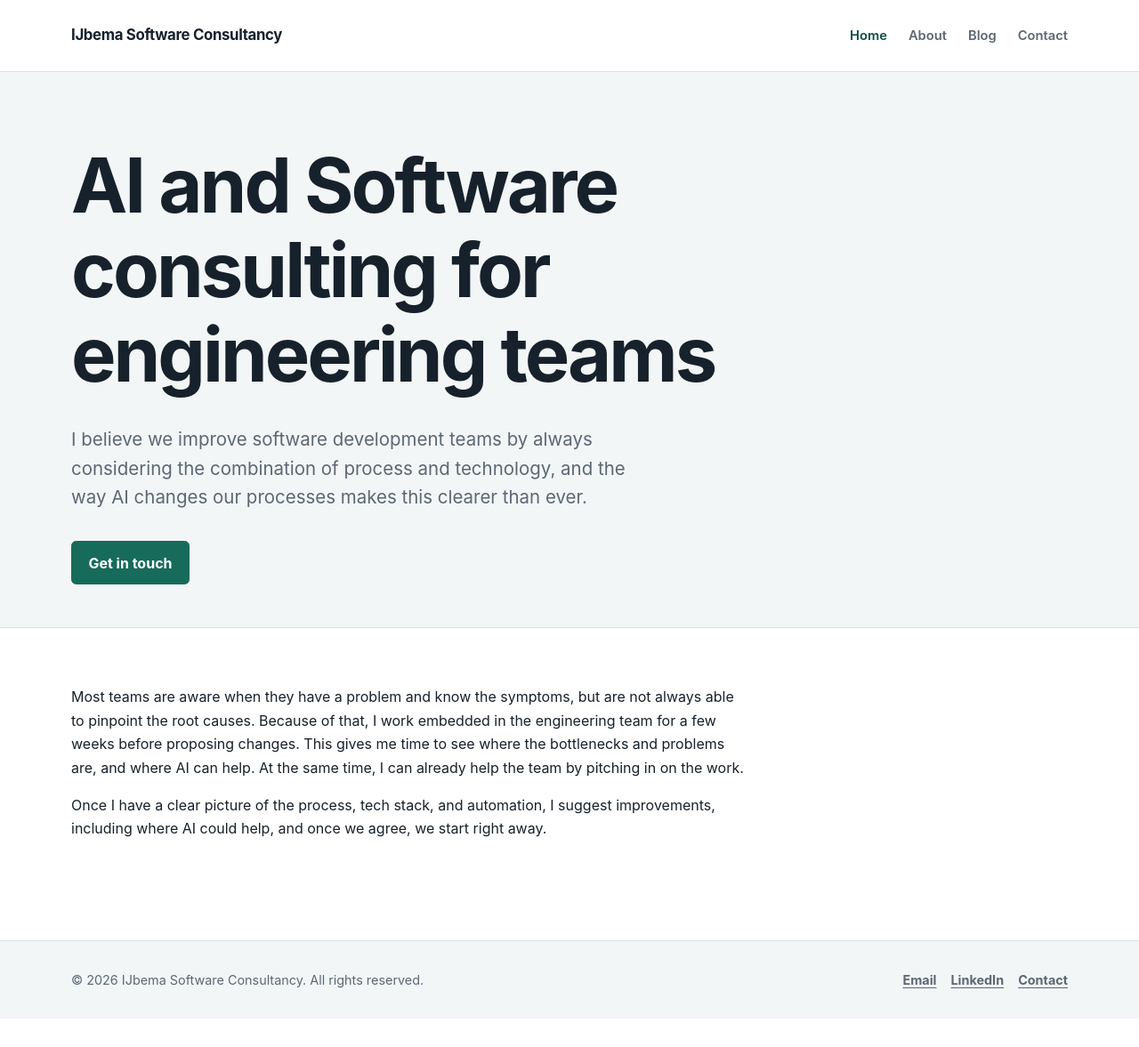
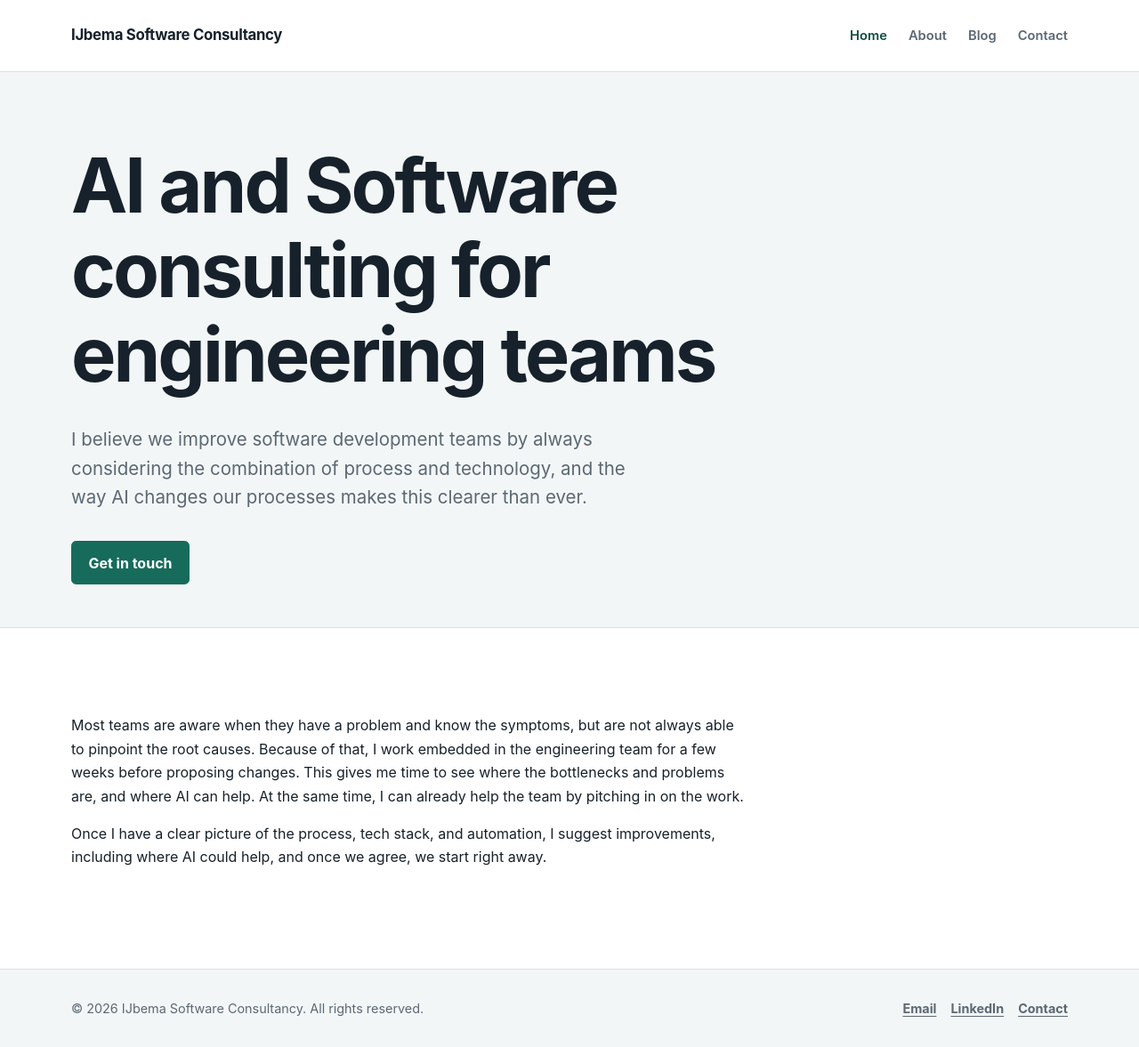
Before and after one commit to markijbema/ijbema_com, a Jekyll site: the page built from index.md, in a window 1280 px wide. Shown: the whole page at 89% size. Built offline with Jekyll 4.4.1, drawn with Linux system fonts in a browser that asks for light colours; before the commit the page ends 1145 px from its top, so only the background shows below that.

Commit message:
fix spacing

```diff
--- a/assets/css/style.css
+++ b/assets/css/style.css
@@ -371,7 +371,7 @@ h3 {
 }
 
 .home-body {
-  padding: var(--space-lg) 0 var(--space-xl);
+  padding: var(--space-xl) 0 var(--space-xl);
 }
 
 .home-body > p {
```
